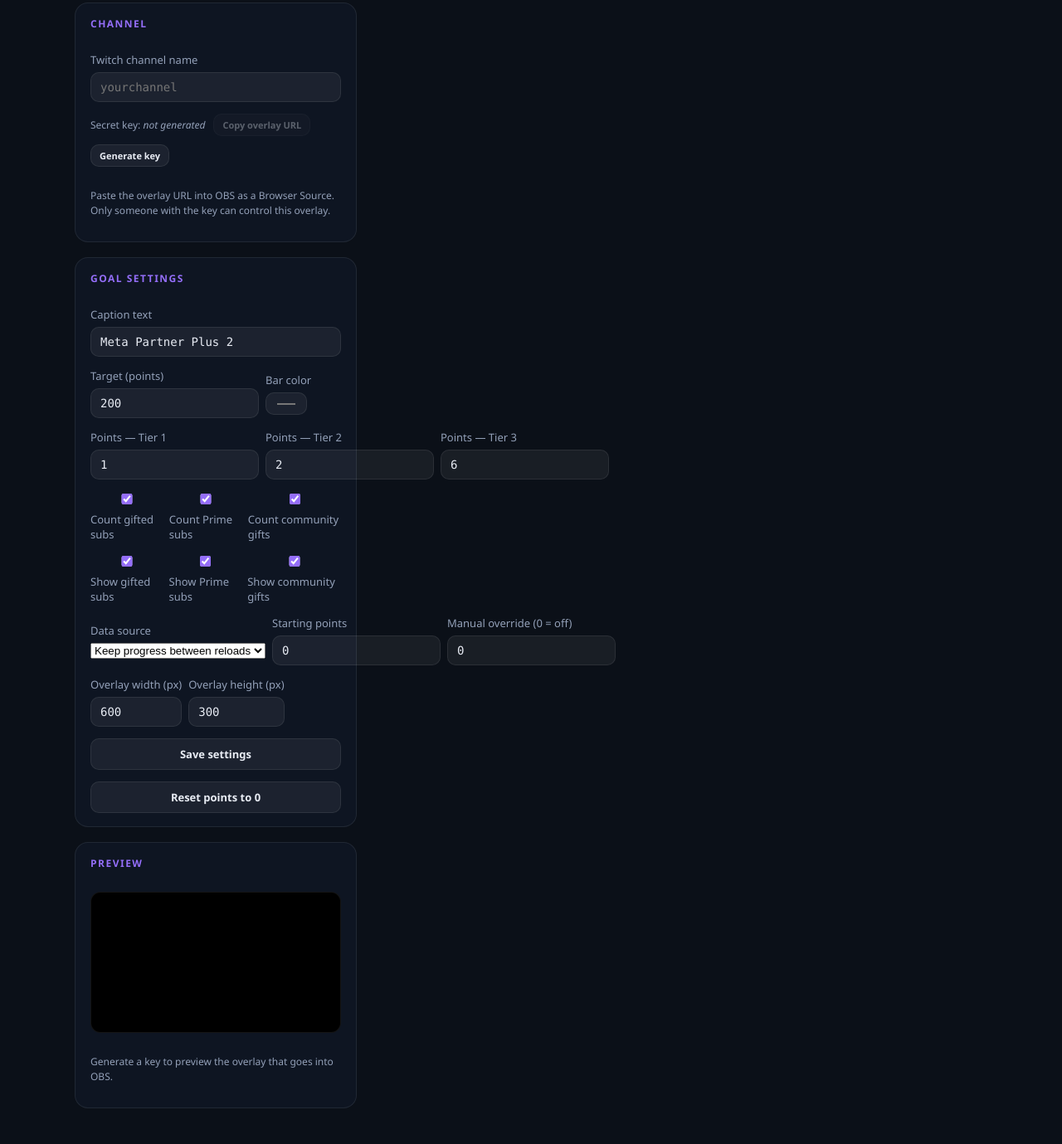
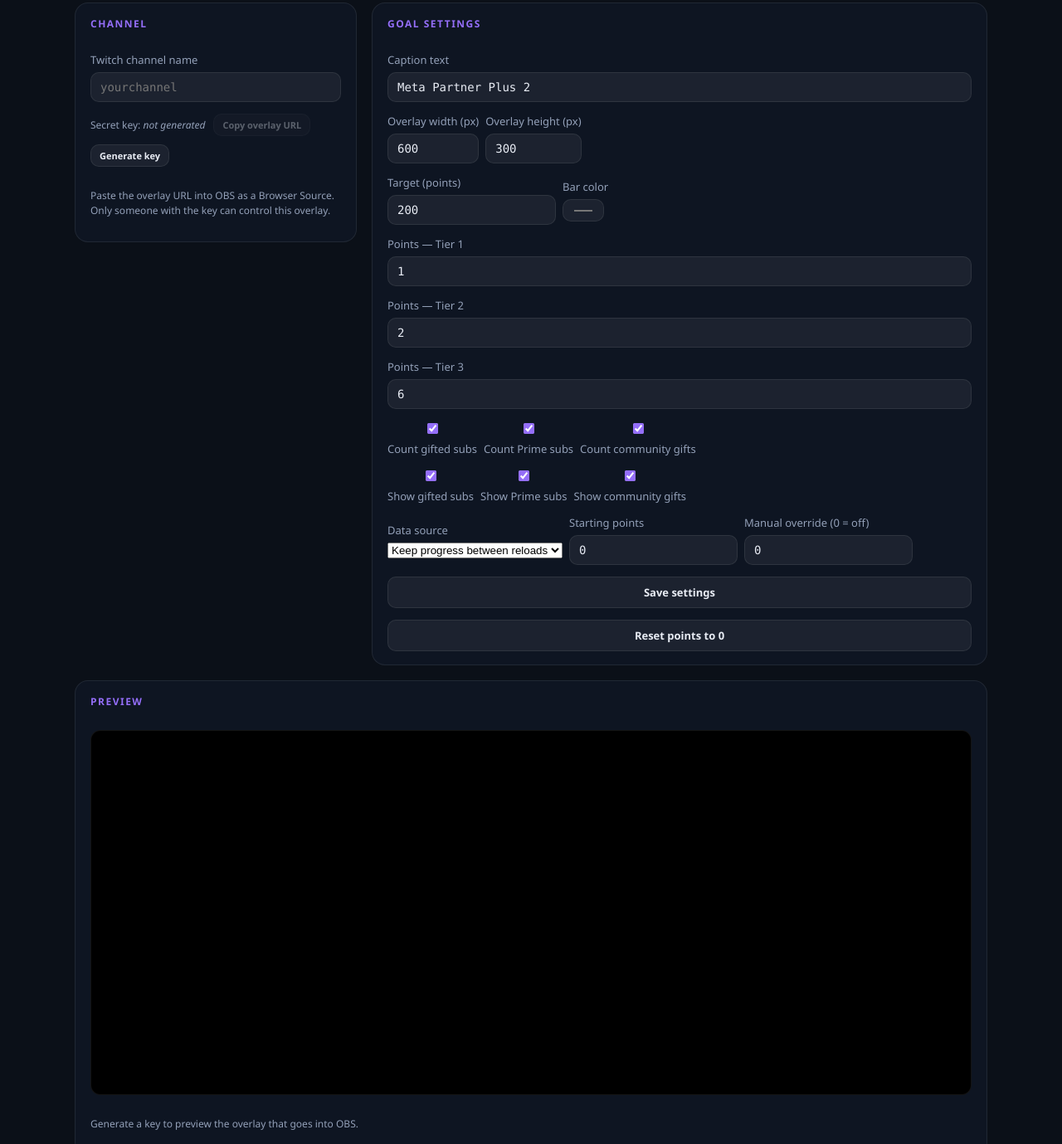
Before and after one commit to Darodrian/goal-overlay, a plain HTML site: page dashboard.html in a window 1280 px wide. Shown: the part 86-1465 px from the top of the page at 83% size. Before the commit the page ends 1444 px from the top, so only its background shows below. Drawn offline with Linux system fonts and the light colour scheme.

Commit message:
Fix goal overlay functionality by resolving duplicate function declaration and updating layout

```diff
--- a/css/dashboard.css
+++ b/css/dashboard.css
@@ -15,8 +15,10 @@ body {
 }
 h1 { margin: 0 0 4px; font-size: 20px; }
 h2 { margin: 0 0 12px; font-size: 12px; font-weight: 700; letter-spacing: 1.5px; text-transform: uppercase; color: var(--accent); }
-.wrap { display: grid; grid-template-columns: 340px 1fr; gap: 18px; max-width: 1100px; margin: 0 auto; }
-@media (max-width: 860px) { .wrap { grid-template-columns: 1fr; } }
+.wrap { display: flex; flex-direction: column; gap: 18px; max-width: 1100px; margin: 0 auto; }
+.controls { display: grid; grid-template-columns: 340px 1fr; gap: 18px; align-items: start; }
+@media (max-width: 860px) { .controls { grid-template-columns: 1fr; } }
+.panel-preview { min-height: 520px; }
 .panel {
     background: var(--panel); border: 1px solid var(--line); border-radius: 16px;
     padding: 16px 18px; display: flex; flex-direction: column; gap: 14px;
@@ -57,5 +59,5 @@ button:disabled { opacity: 0.35; cursor: default; }
 .keybar button { padding: 5px 10px; font-size: 11px; }
 .keybar .none { font-style: italic; }
 .note { font-size: 12px; color: var(--muted); line-height: 1.5; }
-#preview-shell { position: relative; width: 100%; aspect-ratio: 16 / 9; border-radius: 12px; overflow: hidden; border: 1px solid var(--line); background: #000; }
+#preview-shell { position: relative; width: 100%; height: 440px; border-radius: 12px; overflow: hidden; border: 1px solid var(--line); background: #000; display: flex; align-items: center; justify-content: center; }
 #preview { width: 100%; height: 100%; border: 0; display: block; }
--- a/dashboard.html
+++ b/dashboard.html
@@ -18,6 +18,7 @@
       <div class="msg" id="msg" hidden></div>
     </div>
 
+    <div class="controls">
       <div class="panel">
         <h2>Channel</h2>
         <label class="field">Twitch channel name
@@ -37,6 +38,14 @@
           <input id="goal-label" type="text" value="Meta Partner Plus 2">
         </label>
         <div class="row seg">
+          <label class="field">Overlay width (px)
+            <input id="overlay-width" type="number" min="200" max="1920" step="10" value="600" style="flex:1">
+          </label>
+          <label class="field">Overlay height (px)
+            <input id="overlay-height" type="number" min="100" max="1080" step="10" value="300" style="flex:1">
+          </label>
+        </div>
+        <div class="row seg">
           <label class="field">Target (points)
             <input id="goal-target" type="number" min="1" step="1" value="200" style="flex:1">
           </label>
@@ -44,17 +53,15 @@
             <input id="goal-color" type="color" value="#946ef9">
           </label>
         </div>
-      <div class="row seg">
         <label class="field">Points — Tier 1
-          <input id="sub-tier1" type="number" min="0" step="1" value="1" style="flex:1">
+          <input id="sub-tier1" type="number" min="0" step="1" value="1">
         </label>
         <label class="field">Points — Tier 2
-          <input id="sub-tier2" type="number" min="0" step="1" value="2" style="flex:1">
+          <input id="sub-tier2" type="number" min="0" step="1" value="2">
         </label>
         <label class="field">Points — Tier 3
-          <input id="sub-tier3" type="number" min="0" step="1" value="6" style="flex:1">
+          <input id="sub-tier3" type="number" min="0" step="1" value="6">
         </label>
-      </div>
         <div class="row seg">
           <label class="field"><input id="count-gifted" type="checkbox" checked> Count gifted subs</label>
           <label class="field"><input id="count-prime" type="checkbox" checked> Count Prime subs</label>
@@ -80,19 +87,12 @@
             <input id="goal-manual-points" type="number" min="0" step="1" value="0" style="flex:1">
           </label>
         </div>
-      <div class="row seg">
-        <label class="field">Overlay width (px)
-          <input id="overlay-width" type="number" min="200" max="1920" step="10" value="600" style="flex:1">
-        </label>
-        <label class="field">Overlay height (px)
-          <input id="overlay-height" type="number" min="100" max="1080" step="10" value="300" style="flex:1">
-        </label>
-      </div>
         <button type="button" id="btn-save">Save settings</button>
         <button type="button" id="btn-reset-points">Reset points to 0</button>
       </div>
+    </div>
 
-    <div class="panel">
+    <div class="panel panel-preview">
       <h2>Preview</h2>
       <div id="preview-shell"><iframe id="preview" title="Goal overlay preview" hidden></iframe></div>
       <p class="note" id="preview-note">Generate a key to preview the overlay that goes into OBS.</p>
--- a/js/storage.js
+++ b/js/storage.js
@@ -3,10 +3,6 @@
 // so localStorage is shared between them.
 
 const STORAGE_PREFIX = 'goal_overlay_';
-
-function norm(channel) {
-    return String(channel || '').trim().toLowerCase();
-}
 
 function storageKey(channel, suffix) {
     return STORAGE_PREFIX + norm(channel) + '_' + suffix;
```
Also changed, not shown: TODO.md (added, +14 -0 lines). Lines whose indentation alone changed are shown as unchanged.
